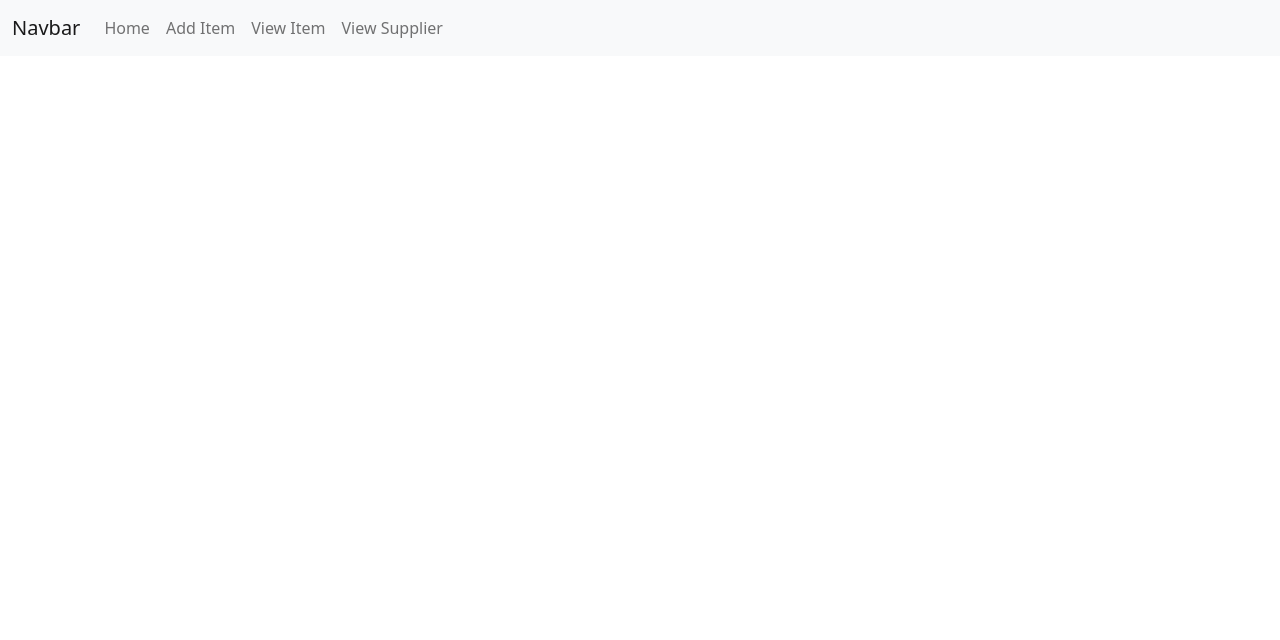
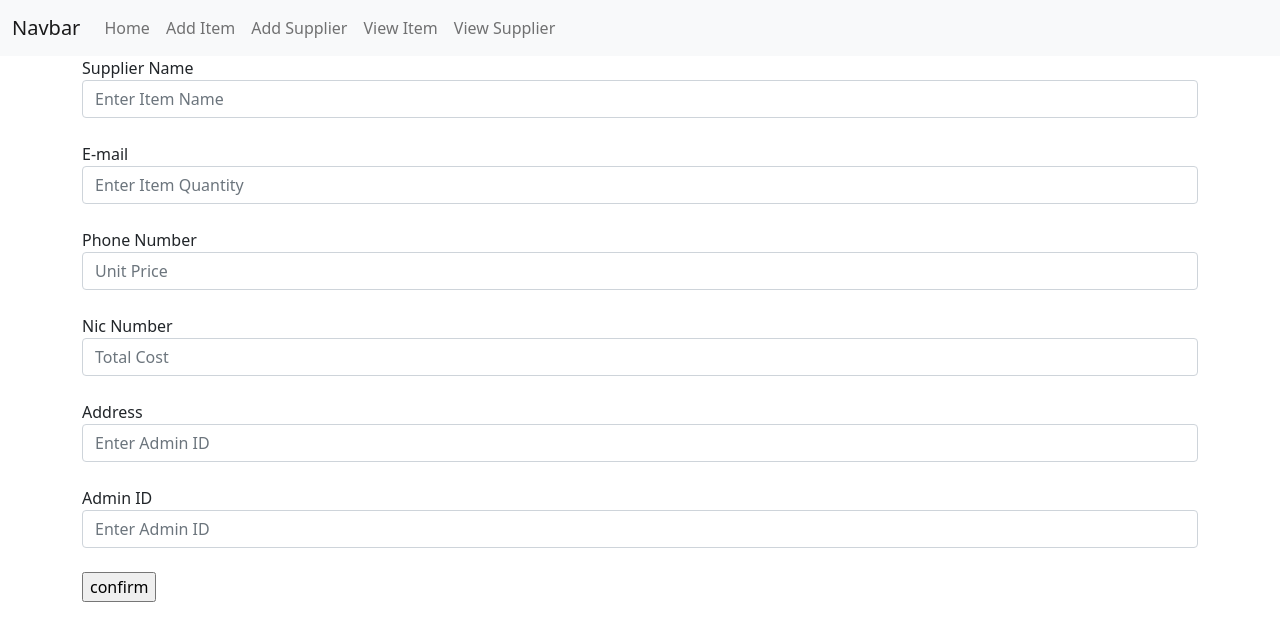
Before and after one commit to devinbi/WD_B01_ITP_G04, a React (Create React App) app in the folder frontend/: page /addS in a window 1280 px wide. Shown: the top 640 px of the page. Built offline with nearby package versions, Linux system fonts and the light colour scheme.

Commit message:
Add Supplier Details Function Done

```diff
--- a/frontend/src/App.js
+++ b/frontend/src/App.js
@@ -1,6 +1,7 @@
 import React from 'react';
 import Header from './components/supplierManagement/Header';
 import AddItem from "./components/supplierManagement/AddItem";
+import AddSuplire from './components/supplierManagement/AddSuplire';
 import AllItemDetails from './components/supplierManagement/AllItemDetails';
 import AllSplireDetails from './components/supplierManagement/AllSplireDetails';
 
@@ -14,7 +15,8 @@ function App() {
       <div className='App'>
         <Header/>
 
-        <Route path="/add" exact component={ AddItem } />
+        <Route path="/addI" exact component={ AddItem } />
+        <Route path="/addS" exact component={ AddSuplire } />
         <Route path="/viewI" exact component={ AllItemDetails } />
         <Route path="/viewS" exact component={ AllSplireDetails } />
 
--- /dev/null
+++ b/frontend/src/components/supplierManagement/AddSuplire.js
@@ -0,0 +1,125 @@
+import React, { useState } from "react"
+import axios from 'axios';
+
+//lalala
+
+export default function AddSuplire() {
+
+    const [name, setName] = useState("");
+    const [email, setEmail] = useState("");
+    const [phoneNumber, setPhonrNumber] = useState("");
+    const [nic, setNic] = useState("");
+    const [address, setAddress] = useState("");
+    const [adminId, setAdminId] = useState("");
+
+    function sendData(e){
+        e.preventDefault();
+
+        const newSupplier = {
+            name,
+            email,
+            phoneNumber,
+            nic,
+            address,
+            adminId
+
+        }
+        console.log("new objectttt",newSupplier)
+        console.log("new")
+        axios.post("http://localhost:8070/supplier/add", newSupplier).then(()=>{
+          alert("Success");
+          window.location.reload();
+
+          console.log("new added")
+
+      }).catch((err)=>{
+          alert(err);
+      })
+
+
+
+
+
+
+
+
+    }
+
+
+    return(
+
+        <div className="container">
+            <form onSubmit={sendData}>
+                <div className="form">
+                    <label for="itemName">Supplier Name</label>
+                    <input type="text" className="form-control" id="itemName" placeholder="Enter Item Name"
+                    onChange={(e)=>{
+
+                        setName(e.target.value);
+
+                    }}/>
+
+                </div><br/>
+
+                <div className="form">
+                    <label for="itemQuantity">E-mail</label>
+                    <input type="text" className="form-control" id="itemQuantity" placeholder="Enter Item Quantity"
+                    onChange={(e)=>{
+
+                        setEmail(e.target.value);
+
+                    }}/>
+
+                </div><br/>
+
+                <div className="form">
+                    <label for="unitPrice">Phone Number</label>
+                    <input type="text" className="form-control" id="unitPrice" placeholder="Unit Price"
+                    onChange={(e)=>{
+
+                        setPhonrNumber(e.target.value);
+
+                    }}/>
+
+                </div><br/>
+
+                <div className="form">
+                    <label for="totalCost">Nic Number</label>
+                    <input type="text" className="form-control" id="totalCost" placeholder="Total Cost"
+                    onChange={(e)=>{
+
+                        setNic(e.target.value);
+
+                    }}/>
+
+                </div><br/>
+
+                <div className="form">
+                    <label for="adminId">Address</label>
+                    <input type="text" className="form-control" id="adminId" placeholder="Enter Admin ID"
+                    onChange={(e)=>{
+
+                        setAddress(e.target.value);
+
+                    }}/>
+
+                </div><br/>
+
+                <div className="form">
+                    <label for="adminId">Admin ID</label>
+                    <input type="text" className="form-control" id="adminId" placeholder="Enter Admin ID"
+                    onChange={(e)=>{
+
+                        setAdminId(e.target.value);
+
+                    }}/>
+
+                </div><br/>
+
+
+                <input type="submit" value="confirm"/>
+                </form>
+        </div>
+    )
+
+}
--- a/frontend/src/components/supplierManagement/AllItemDetails.js
+++ b/frontend/src/components/supplierManagement/AllItemDetails.js
@@ -65,7 +65,7 @@ export default function AllItemDetails(props){
                     options={{
                         sorting: true,
                         search:false,
-                        paging :false,
+
                         filtering : true,
                         actionsColumnIndex: -1
 
--- a/frontend/src/components/supplierManagement/Header.js
+++ b/frontend/src/components/supplierManagement/Header.js
@@ -16,7 +16,11 @@ function Header() {
                     <a class="nav-link" href="/view">Home</a>
                     </li>
                     <li class="nav-item">
-                    <a class="nav-link" href="/add">Add Item</a>
+                    <a class="nav-link" href="/addI">Add Item</a>
+                    </li>
+
+                    <li class="nav-item">
+                    <a class="nav-link" href="/addS">Add Supplier</a>
                     </li>
 
                     <li class="nav-item">
```
